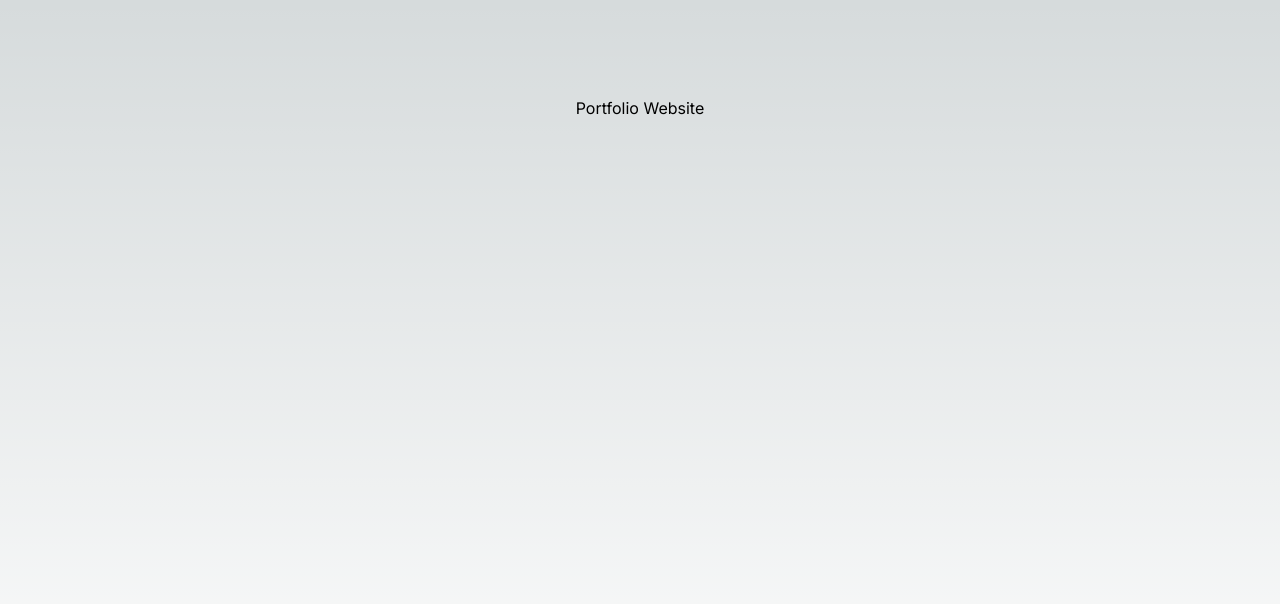
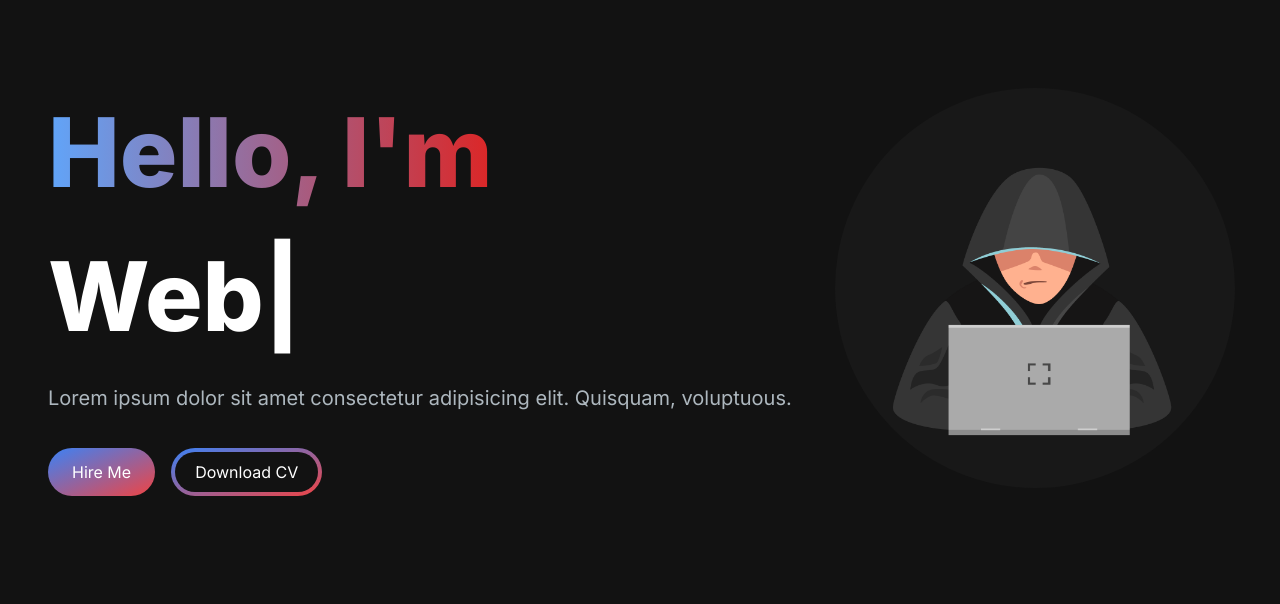
Before and after one commit to walternascimentobarroso/walternascimentobarroso.github.io, a Next.js app: page / in a window 1280 px wide. Shown: the top 604 px of the page. Built offline with nearby package versions, Linux system fonts and the light colour scheme.

Commit message:
:sparkles: Add new component - HeroSection
Signed-off-by: Walter Nascimento <walter.nascimento.barroso@gmail.com>

```diff
--- /dev/null
+++ b/src/app/components/HeroSection.tsx
@@ -0,0 +1,61 @@
+"use client";
+import Image from "next/image";
+import { TypeAnimation } from "react-type-animation";
+
+export const HeroSection = () => {
+  return (
+    <section className="lg:py-16">
+      <div className="grid grid-cols-1 sm:grid-cols-12">
+        <div className="col-span-8 place-self-center text-center sm:text-left justify-self-start">
+          <h1 className="text-white mb-4 text-4xl sm:text-5xl lg:text-8xl lg:leading-normal font-extrabold">
+            <span className="text-transparent bg-clip-text bg-gradient-to-r from-blue-400 to-red-600">
+              Hello, I&apos;m{" "}
+            </span>
+            <br />
+
+            <TypeAnimation
+              sequence={[
+                "Walter",
+                1000,
+                "Web Developer",
+                1000,
+                "Mobile Developer",
+                1000,
+                "UI/UX Designer",
+                1000,
+              ]}
+              wrapper="span"
+              speed={1}
+              repeat={Infinity}
+            />
+          </h1>
+          <p className="text-[#ADB7BE] text-base sm:text-lg mb-6 lg:text-xl">
+            Lorem ipsum dolor sit amet consectetur adipisicing elit. Quisquam,
+            voluptuous.
+          </p>
+          <div>
+            <button className="px-6 inline-block py-3 w-full sm:w-fit rounded-full mr-4 bg-gradient-to-br from-blue-500 to-red-500 hover:bg-slate-200 text-white">
+              Hire Me
+            </button>
+            <button className="px-1 inline-block py-1 w-full sm:w-fit rounded-full bg-gradient-to-br from-blue-500 to-red-500 hover:bg-slate-800 text-white mt-3">
+              <span className="block bg-[#121212] hover:bg-slate-800 rounded-full px-5 py-2">
+                Download CV
+              </span>
+            </button>
+          </div>
+        </div>
+        <div className="col-span-4 place-self-center mt-4 lg:mt-0">
+          <div className="rounded-full bg-[#181818] w-[250px] h-[250px] lg:w-[400px] lg:h-[400px] relative">
+            <Image
+              src="/images/hero-image.png"
+              alt="hero image"
+              className="absolute transform -translate-x-1/2 -translate-y-1/2 top-1/2 left-1/2"
+              width={300}
+              height={300}
+            />
+          </div>
+        </div>
+      </div>
+    </section>
+  );
+};
--- a/src/app/page.tsx
+++ b/src/app/page.tsx
@@ -1,7 +1,10 @@
+import { HeroSection } from "./components/HeroSection";
 export default function Home() {
   return (
-    <main className="flex min-h-screen flex-col items-center justify-between p-24">
-      <h1>Portfolio Website</h1>
+    <main className="flex min-h-screen flex-col bg-[#121212]">
+      <div className="container mx-auto px-12 py-4">
+        <HeroSection />
+      </div>
     </main>
   );
 }
```
Also changed, not shown: package.json (+5 -4 lines), public/images/hero-image.png (added), 1 other file (tests, documents, lock files or other folders).
